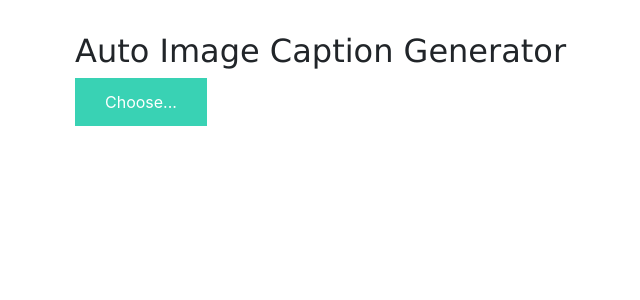
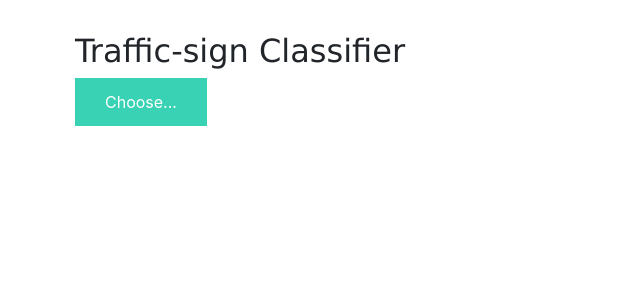
Before and after one commit to nimeshagrawal/Auto-Image-Captioning, a Flask app: page / in a window 1280 px wide. Shown: the part 56-356 px from the top of the page, without its empty margins (10-650 px from the left). Run offline with Flask 2, Linux system fonts and the light colour scheme; parts of the project's set-up code (start-up, migrations or seed data) failed here and were passed over; some libraries are stand-ins or nearby versions.

Commit message:
working inference

```diff
--- a/templates/index.html
+++ b/templates/index.html
@@ -1,6 +1,6 @@
 {% extends "base.html" %} {% block content %}
 
-<h2 style="font-family:verdana;">Auto Image Caption Generator</h2>
+<h2 style="font-family:verdana;">Traffic-sign Classifier</h2>
 
 <div>
     <form id="upload-file" method="post" enctype="multipart/form-data">
```
Also changed, not shown: model.png, 6 other files.
